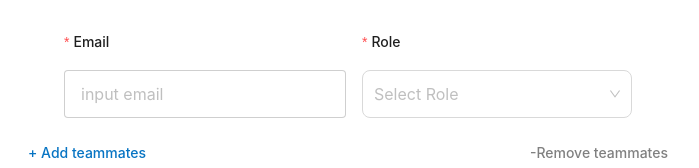
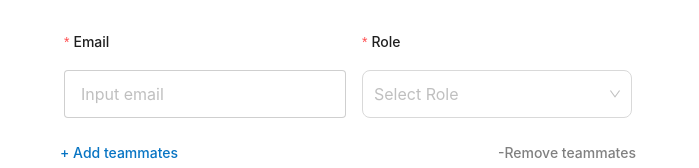
Before and after one commit to Alforoan/ISDFE, a React (Vite) app in the folder isd-app/: page /accountsetup/users in a window 1280 px wide. Shown: the part 331-499 px from the top of the page, without its empty margins (292-991 px from the left). Built offline with nearby package versions, Linux system fonts and the light colour scheme; no server answers.

Commit message:
adjust style for input and select

```diff
--- a/isd-app/src/pages/AccountSetUp/Users/Users.jsx
+++ b/isd-app/src/pages/AccountSetUp/Users/Users.jsx
@@ -4,7 +4,6 @@ import { Flex, Form, Input, Select } from 'antd';
 import useCompanyAuthApi from '../../../utilities/formPostLogic/companyAuthApi';
 import { useDispatch, useSelector } from 'react-redux';
 import { setUsers } from '../../../redux/slices/companyCreateSlice';
-
 const AccountSetUpUsers = () => {
 	const options = [
 		{ value: 'supervisor', label: 'Instructional design supervisor' },
@@ -86,14 +85,13 @@ const AccountSetUpUsers = () => {
 									if(value===undefined || value.length===0 || email.test(value)){
 										resolve();
 									}else{
-
 										reject("Input should be a valid email");
 									}
 								})
 							}
 						}]}>
 							<Input
-								placeholder='input email'
+								placeholder='Input email'
 								value={item.email}
 								onChange={e =>
 									handleInputChange(
@@ -117,7 +115,7 @@ const AccountSetUpUsers = () => {
 						</Form.Item>
 					</Flex>
 				))}
-				<Flex  style={{width:"100%"}} align={"center"} justify={"space-between"} >
+				<Flex  style={{width:"90%"}} align={"center"} justify={"space-between"} >
 				<label
 					onClick={addTeammates}
 					style={{
```
